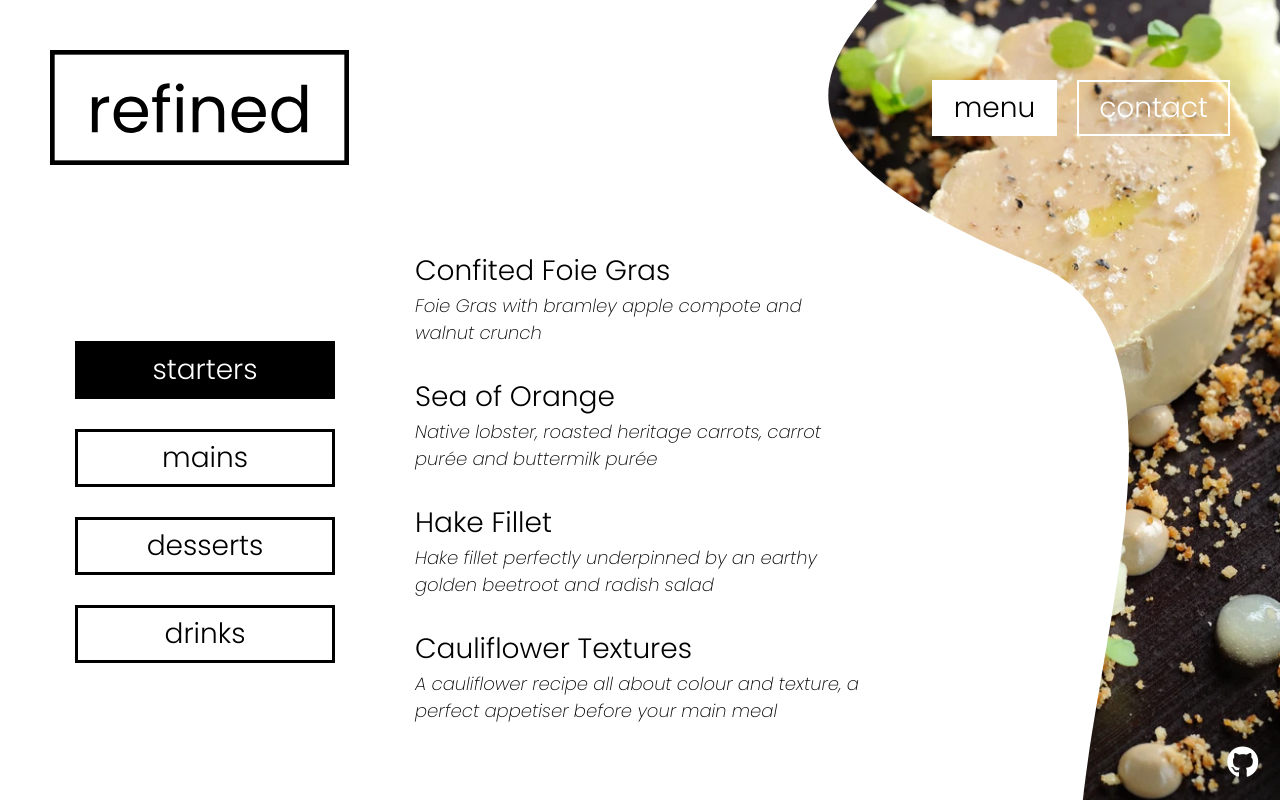
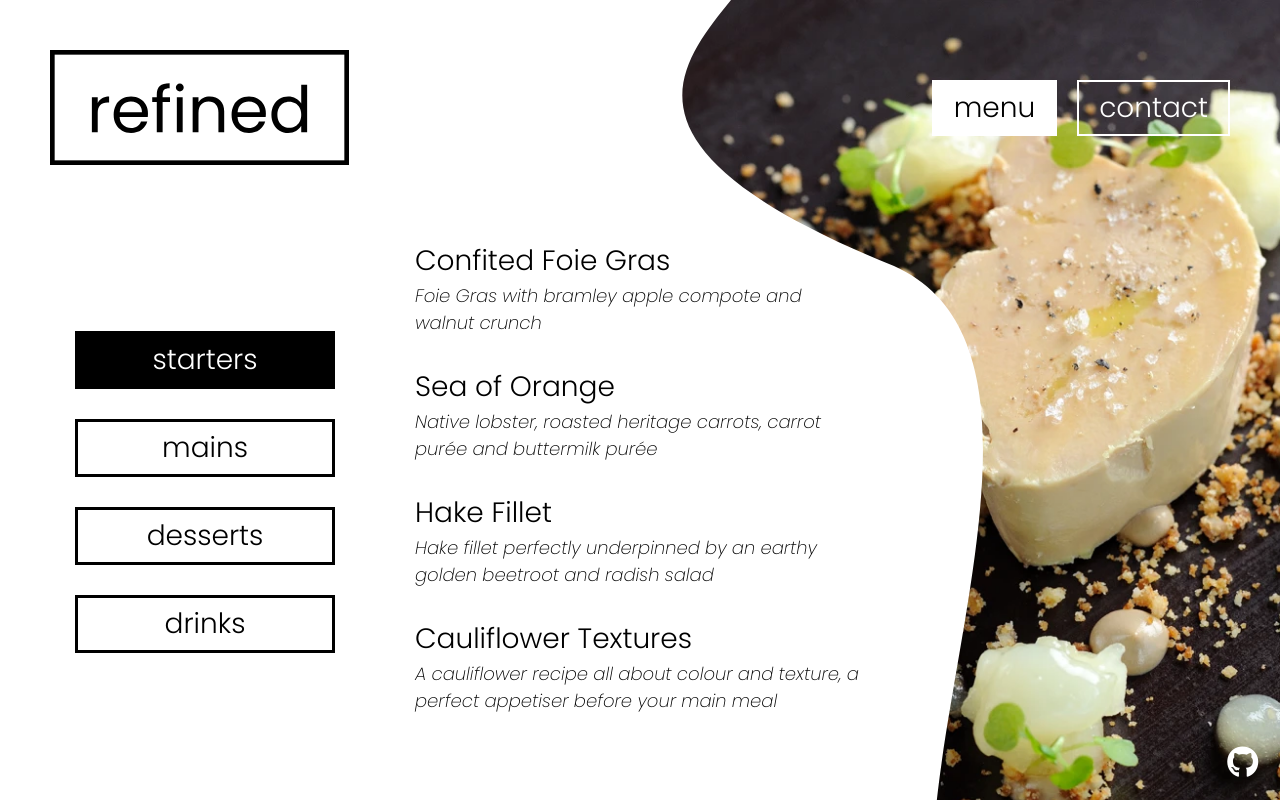
Before and after one commit to baheerpayab/restaurant-page, a website built with webpack: page src/template.html in a window 1280 px wide. Both pictures are taken after a click on the button "menu". Shown: the top 800 px of the page. Built offline with nearby package versions, Linux system fonts and the light colour scheme.

Commit message:
Fix high resolution incompatibility

```diff
--- a/src/contact.js
+++ b/src/contact.js
@@ -2,7 +2,7 @@ import curveBg from './assets/curve-bg.svg';
 import logoBlackSvg from './assets/logo-black.svg';
 import loadHome from './home';
 
-import contactBg from './assets/contact-bg.png';
+import contactBg from './assets/contact-bg.jpg';
 
 const setBackground = () => {
   document.body.style.background = '';
--- a/src/home.js
+++ b/src/home.js
@@ -1,9 +1,10 @@
-import homeBg from './assets/home-bg.png';
+import homeBg from './assets/home-bg.jpg';
 import logoSvg from './assets/logo.svg';
 import starsPng from './assets/michelin-stars.png';
 
 function setBackground() {
   document.body.style.background = `url(${homeBg})`;
+  document.body.style.backgroundSize = 'cover';
 }
 
 function setNav() {
--- a/src/styles.css
+++ b/src/styles.css
@@ -193,12 +193,13 @@ nav {
 
 .curve-bg-img {
   position: absolute;
-  left: -55%;
+  left: -850px;
 }
 
 .background-img-div {
   position: absolute;
   right: 0;
+  top: 0;
   width: 75%;
   height: 125%;
   z-index: 0;
@@ -222,7 +223,7 @@ nav {
 #menu-div {
   position: absolute;
   left: 75px;
-  top: 250px;
+  top: 30%;
 
   display: flex;
   flex-direction: row;
@@ -301,7 +302,7 @@ nav {
 #info-parent-div {
   position: absolute;
   left: 75px;
-  top: 250px;
+  top: 30%;
 
   display: flex;
   align-items: center;
@@ -484,6 +485,12 @@ button[type='submit']:hover {
 }
 
 /* MEDIA QUERIES */
+
+@media (max-width: 1080px) {
+  .curve-bg-img {
+    left: -55%;
+  }
+}
 
 @media (max-width: 1200px) {
   .nav-btn {
```
Also changed, not shown: dist/assets/images/contact-bg.png (deleted), dist/assets/images/home-bg.png (deleted), dist/bundle.js, src/assets/contact-bg.png (deleted), src/assets/home-bg.png (deleted), 4 other files.
